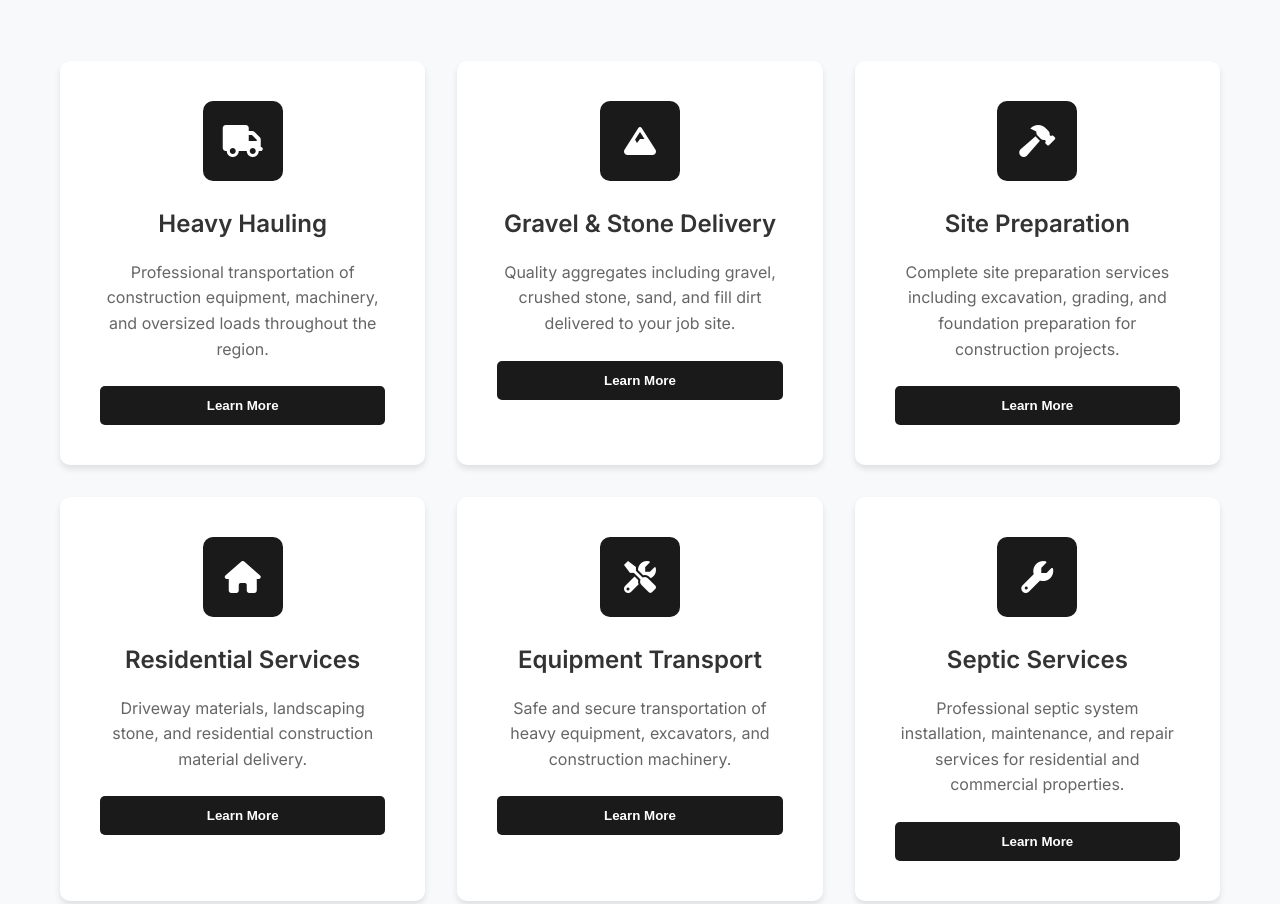
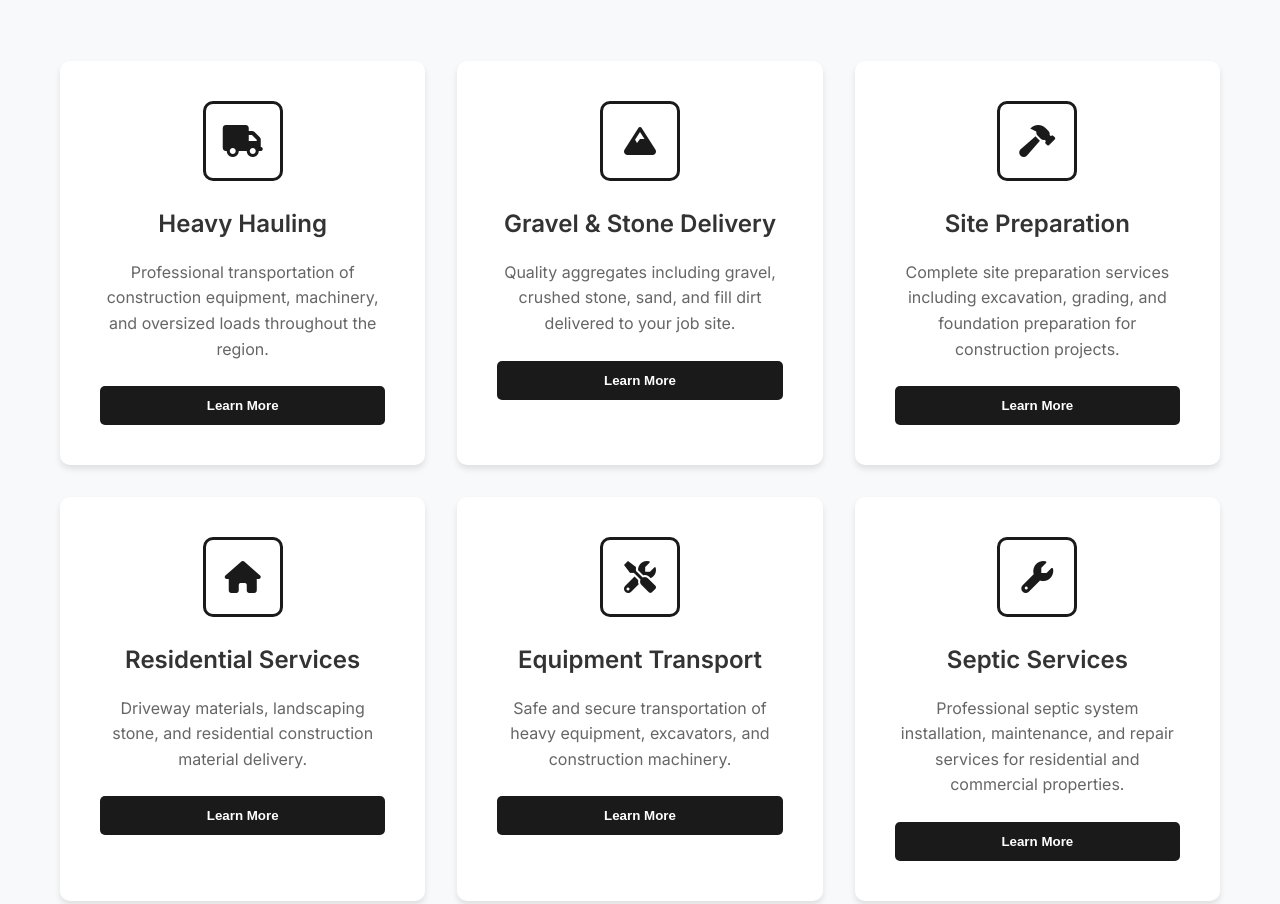
Before and after one commit to laurelroten/graham-roten-enterprises, a plain HTML site: page index.html in a window 1280 px wide. Shown: the part 1331-2235 px from the top of the page. Drawn offline with Linux system fonts and the light colour scheme; a script that the page names is missing.

Commit message:
Better icons

```diff
--- a/style.css
+++ b/style.css
@@ -277,27 +277,28 @@ body {
   justify-content: center;
   width: 80px;
   height: 80px;
-  background: var(--primary-color);
+  background: var(--white);
   border-radius: 10px;
   margin-bottom: 1.5rem;
   position: relative;
+  border: 3px solid var(--primary-color);
 }
 
 .service-icon::after {
   content: '';
   position: absolute;
-  top: -3px;
-  left: -3px;
-  right: -3px;
-  bottom: -3px;
+  top: -6px;
+  left: -6px;
+  right: -6px;
+  bottom: -6px;
   background: linear-gradient(135deg, var(--highlight-color), var(--primary-color));
-  border-radius: 13px;
+  border-radius: 16px;
   z-index: -1;
 }
 
 .service-icon i {
   font-size: 2rem;
-  color: var(--white);
+  color: var(--primary-color);
 }
 
 .service-card h3 {
```
